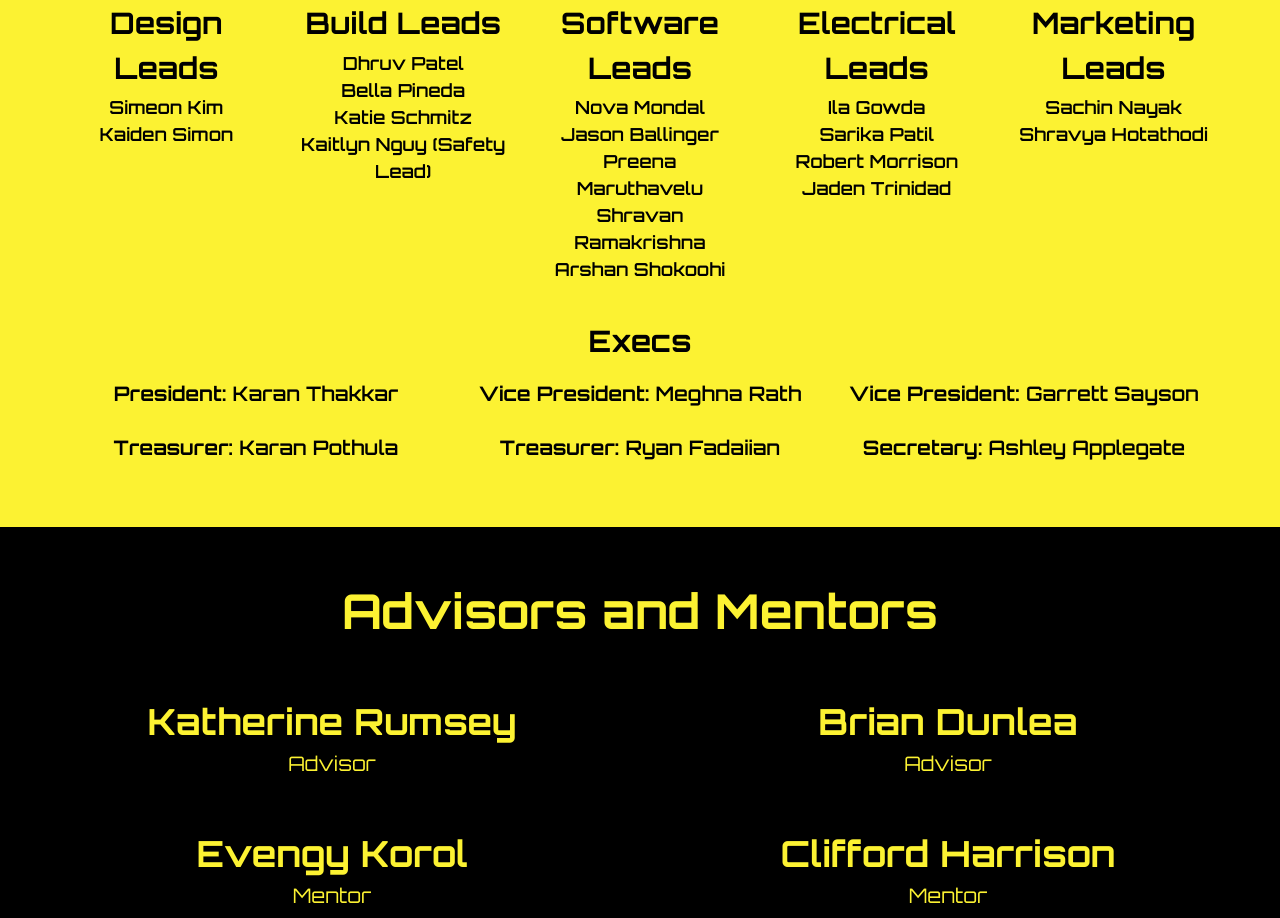
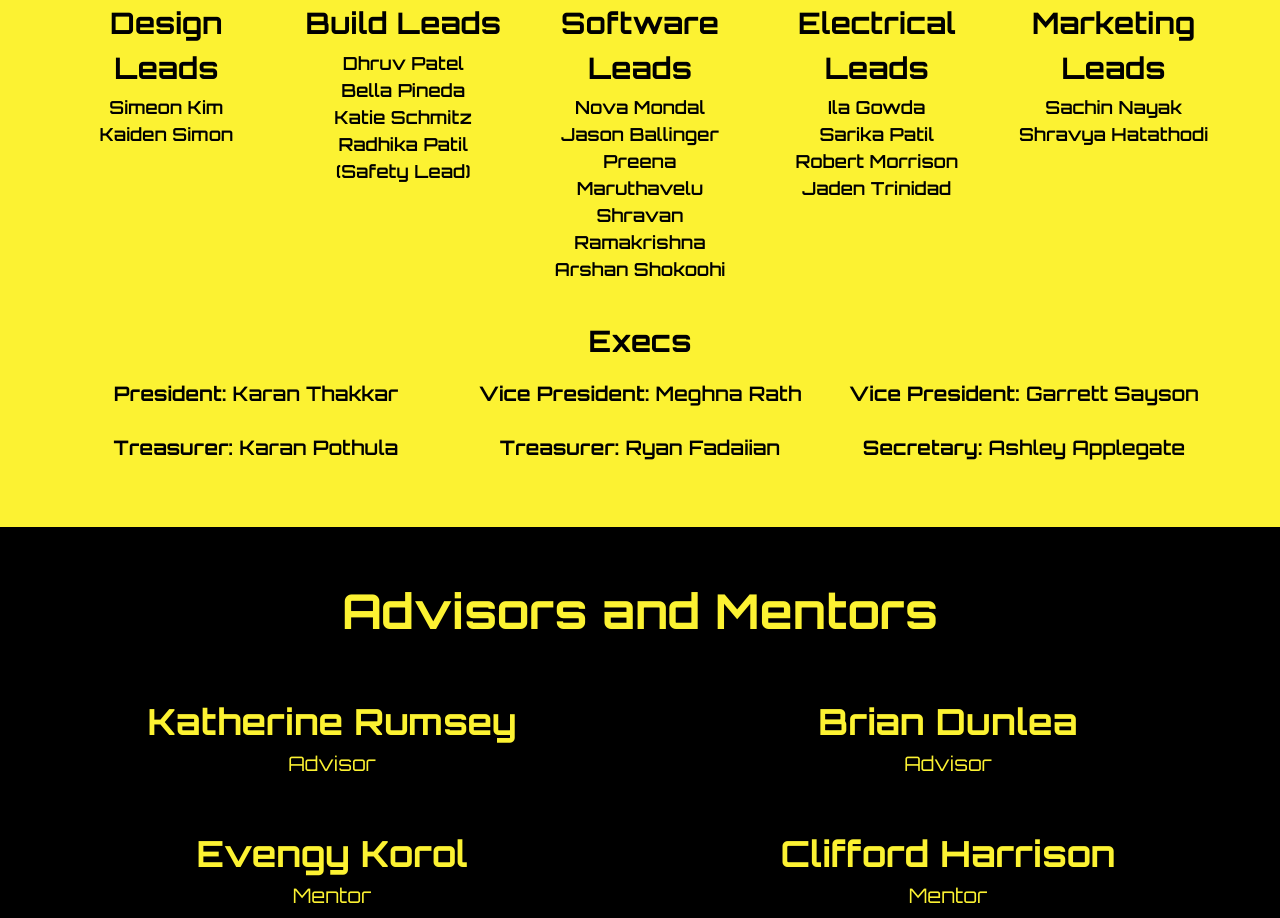
Before and after one commit to frc-emotion/website, a Next.js app: page /about in a window 1280 px wide. Shown: the part 1640-2558 px from the top of the page. Built offline with nearby package versions, Linux system fonts and the light colour scheme; no server answers.

Commit message:
more accurate

```diff
--- a/src/app/(public)/about/page.tsx
+++ b/src/app/(public)/about/page.tsx
@@ -113,7 +113,7 @@ export default function AboutPage() {
                             <li>Dhruv Patel</li>
                             <li>Bella Pineda</li>
                             <li>Katie Schmitz</li>
-                            <li>Kaitlyn Nguy (Safety Lead)</li>
+                            <li>Radhika Patil (Safety Lead)</li>
                         </ul>
                     </div>
                     <div className="p-4">
@@ -145,7 +145,7 @@ export default function AboutPage() {
                         </h3>
                         <ul className="text-center text-rmd font-semibold">
                             <li>Sachin Nayak</li>
-                            <li>Shravya Hotathodi</li>
+                            <li>Shravya Hatathodi</li>
                         </ul>
                     </div>
                     <div className="col-span-5 p-4">
```
